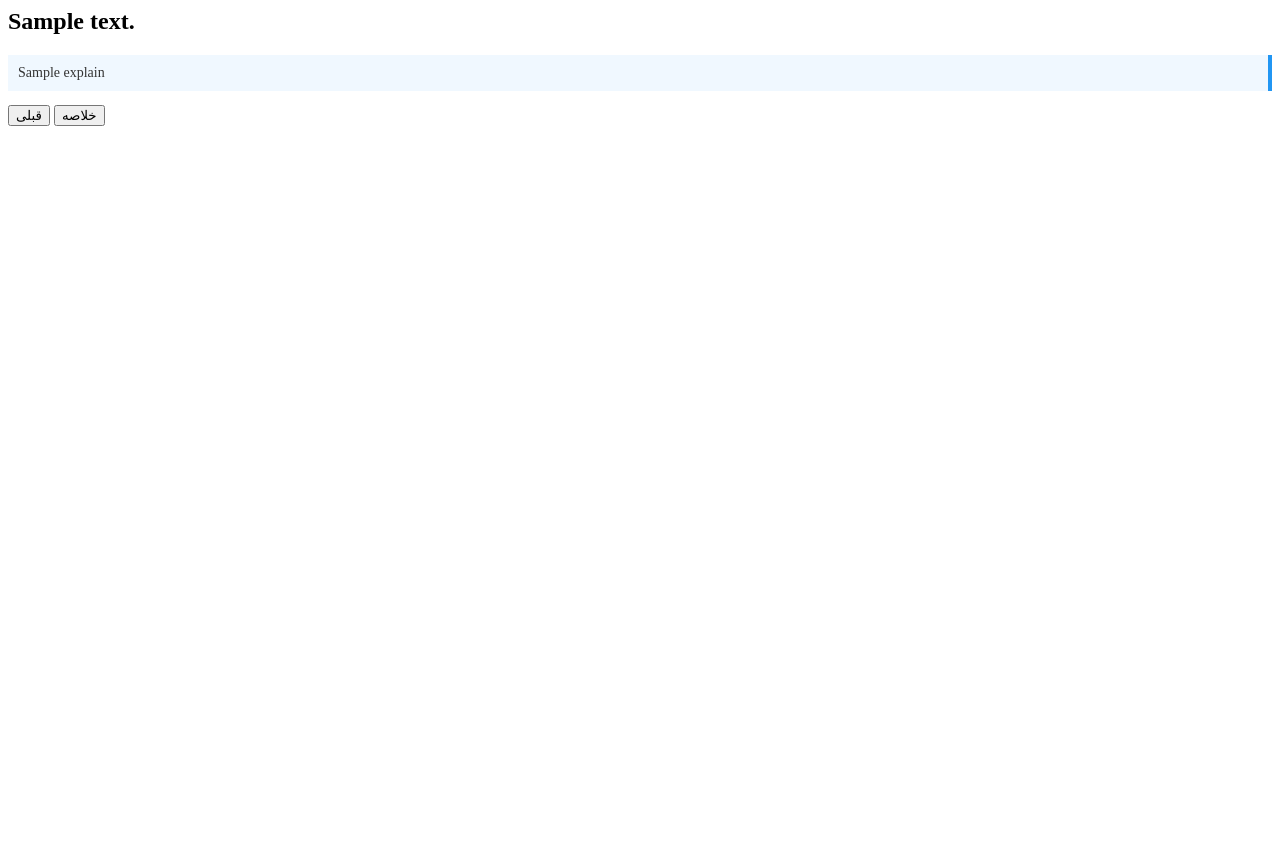
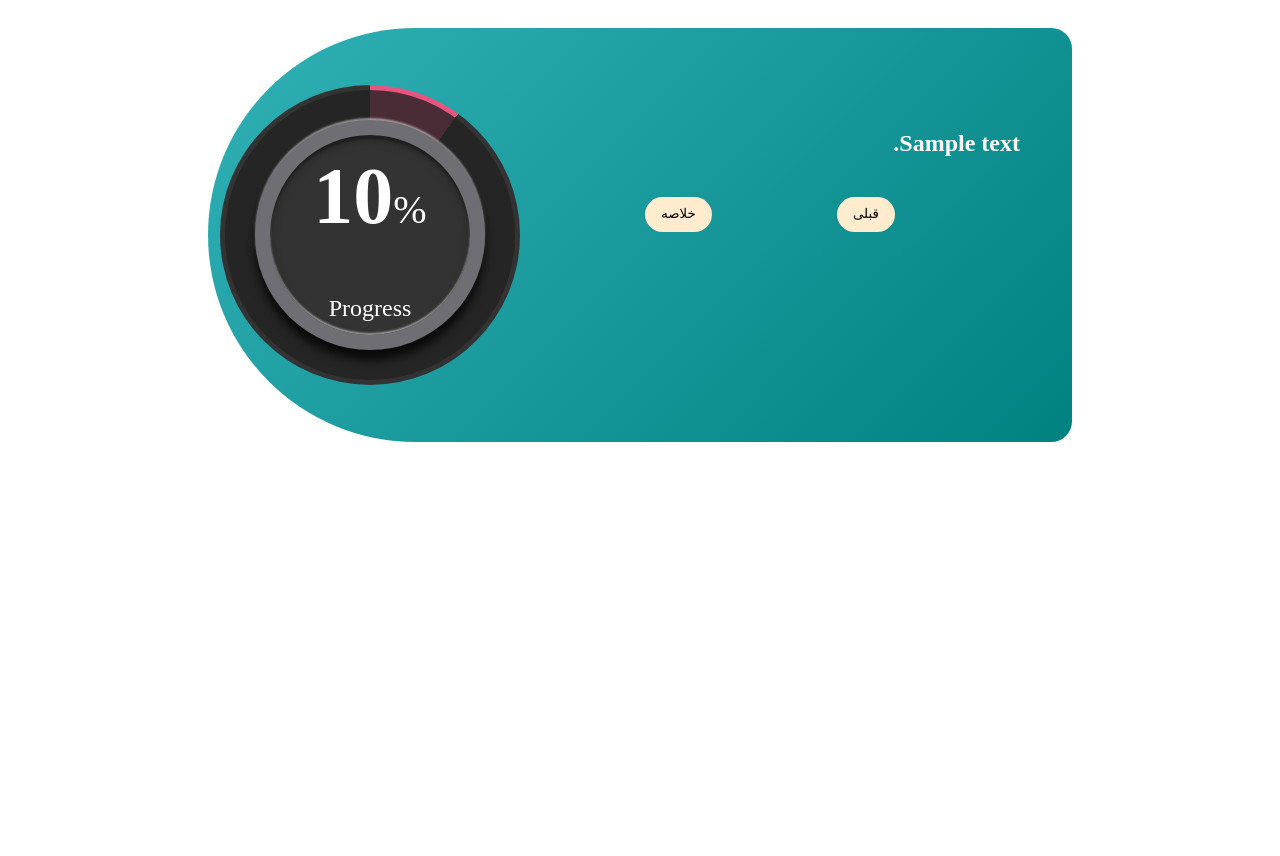
Before and after one commit to ITRCInternship/Research-Method, a Flask app: template app/templates/question.html in a window 1280 px wide. Before the commit the page ends 126 px from the top, so only its background shows below. Run offline with Flask 3, Linux system fonts and the light colour scheme; the template is opened without the code that fills it: most values are stand-ins (such as "Sample title", 1, 10 or a date in 2020).

Commit message:
Creating a circular progress bar and some changes

```diff
--- /dev/null
+++ b/app/static/js/circle.js
@@ -0,0 +1,19 @@
+document.addEventListener("DOMContentLoaded", function (event) {
+    let circle = document.querySelectorAll(".circle");
+    circle.forEach(function (progress) {
+      let degree = 0;
+      var targetDegree = parseInt(progress.getAttribute("data-degree"));
+      let color = progress.getAttribute("data-color");
+      let number = progress.querySelector(".number");
+
+      var interval = setInterval(function () {
+        degree += 1;
+        if (degree > targetDegree) {
+          clearInterval(interval);
+          return;
+        }
+        progress.style.background = `conic-gradient(${color} ${degree}%, #333 0%)`;
+        number.innerHTML = degree + "<span>%</span>";
+      }, 20); // سرعت انیمیشن رو کم یا زیاد کن
+    });
+  });
--- /dev/null
+++ b/app/static/question.css
@@ -0,0 +1,172 @@
+body {
+  font-family: "Vazir";
+  direction: rtl;
+  padding: 20px;
+  justify-content: center;
+  min-height: 100vh;
+}
+.progress-bar {
+  background-color: #e0e0e0;
+  width: 100%;
+  height: 20px;
+  border-radius: 10px;
+  overflow: hidden;
+  box-shadow: inset 0 1px 3px rgba(0, 0, 0, 0.1);
+  margin-bottom: 100px;
+}
+
+.progress::after {
+  content: "";
+  position: absolute;
+  top: 0;
+  left: 0;
+  right: 0;
+  bottom: 0;
+  background: linear-gradient(
+    90deg,
+    rgba(255, 255, 255, 0),
+    rgba(255, 255, 255, 0.8),
+    rgba(255, 255, 255, 0)
+  );
+  transform: translateX(-100%);
+}
+
+.question-container {
+  position: relative;
+  width: 800px;
+  height: 350px;
+  margin: auto;
+  background: linear-gradient(135deg, #30b1b6, #028181);
+  border-radius: 1.5rem;
+  padding: 2rem;
+  color: white;
+  transition: all 0.3s ease;
+  border-radius: 20rem 2rem 2rem 20rem;
+}
+
+.question-container:hover {
+  transform: translateY(-5px);
+  box-shadow: 0px 10px 50px 20px rgba(0, 0, 0, 0.3);
+}
+.question-container .circle {
+  position: absolute;
+  top: 25px; /* فاصله از بالا */
+  left: -520px; /* فاصله از چپ */
+  display: flex;
+  justify-content: center;
+  align-items: center;
+  flex-direction: column;
+  width: 80px; /* کوچک‌تر کردم که داخل کارت جا شه */
+  height: 80px;
+  border-radius: 50%;
+}
+
+.actions {
+  display: flex;
+  justify-content: space-evenly;
+}
+button {
+  background-color: blanchedalmond;
+  color: black;
+  outline: none;
+  border: none;
+  padding: 0.6rem 1rem;
+  border-radius: 3rem;
+  font-family: Tahoma;
+  overflow: hidden;
+  position: relative;
+  cursor: pointer;
+  z-index: 1;
+  font-family: "Vazir";
+  top: 20px;
+}
+button::before {
+  position: absolute;
+  content: "";
+  left: 0;
+  right: 0;
+  bottom: 0;
+  top: 0;
+  border-radius: 3rem;
+  height: 200;
+  width: 200;
+  background-color: rgba(248, 132, 0, 0.801);
+  z-index: -1;
+  transform: scaleX(0);
+  transform-origin: left;
+  transition: 250ms;
+}
+button:hover::before {
+  transform: scaleX(1);
+}
+button:hover {
+  color: aliceblue;
+}
+button:disabled {
+  background-color: #ffffff;
+  cursor: not-allowed;
+}
+.container2 {
+  position: relative;
+  display: flex;
+  justify-content: center;
+  align-items: center;
+  gap: 40px;
+}
+.container2 .circle {
+  position: relative;
+  display: flex;
+  justify-content: center;
+  align-items: center;
+  flex-direction: column;
+  width: 300px;
+  height: 300px;
+  border-radius: 50%;
+}
+.container2 .circle::before {
+  content: "";
+  position: absolute;
+  inset: 5px;
+  border-radius: 50%;
+  background: #222;
+  opacity: 0.8;
+}
+.container2 .circle::after {
+  content: "";
+  position: absolute;
+  width: 200px;
+  height: 200px;
+  background: #333;
+  border: 15px solid #706e75;
+  border-radius: 50%;
+  box-shadow: inset 0 5px 10px rgba(0, 0, 0, 0.25),
+    0 10px 10px rgba(0, 0, 0, 0.75), 0 -2px 2px rgba(255, 255, 255, 0.5),
+    inset 0 4px 2px rgba(0, 0, 0, 0.25),
+    inset 0 -2px 2px rgba(255, 255, 255, 0.5);
+}
+.container2 .circle .number {
+  position: relative;
+  color: #fff;
+  z-index: 10;
+  line-height: 0rem;
+  font-size: 5rem;
+}
+.container2 .circle .number span {
+  font-size: 0.5em;
+  font-weight: 500;
+}
+.container2 .circle h4 {
+  position: relative;
+  color: #fff;
+  z-index: 10;
+  font-weight: 500;
+  font-size: 1.5em;
+  text-transform: capitalize;
+  line-height: 0em;
+}
+.cont3 {
+  position: relative;
+  left: -20px;
+  top: -250px;
+  width: 500px;
+}
--- a/app/templates/question.html
+++ b/app/templates/question.html
@@ -1,31 +1,83 @@
+<!DOCTYPE html>
+<html lang="fa">
+<head>
+  <meta charset="UTF-8" />
+  <title>سوال {{ qid + 1 }} از {{ total }}</title>
+  <link
+    rel="stylesheet"
+    href="{{ url_for('static', filename='question.css') }}"
+  />
+</head>
+
+<body>
+
+
+  <div class="container2">
+
+
   <div class="question-container">
+    <div
+      class="circle"
+      data-degree="{{ progress }}"
+      data-color="#e75480"
+    >
+      <h2 class="number">{{ progress }}<span>%</span></h2>
+      <h4>progress</h4>
+    </div>
+    <div class="cont3">
+
       <h2>{{ question.text }}</h2>
-    {% if question.explain %}
-        <p style="margin-top: 10px; background-color: #f0f8ff; border-right: 4px solid #2196f3; padding: 10px; color: #333; font-size: 14px;">
-            {{ question.explain }}
-        </p>
-    {% endif %}
       <form method="post">
         {% if question.type == 'text' %}
         <textarea name="answer" rows="4" cols="50" required></textarea>
         {% elif question.type == 'single' %}
         {% for option in question.options %}
         <div>
-                    <input type="radio" id="opt{{ loop.index }}" name="answer" value="{{ option }}" required>
+          <input
+            type="radio"
+            id="opt{{ loop.index }}"
+            name="answer"
+            value="{{ option }}"
+            required
+          />
           <label for="opt{{ loop.index }}">{{ option }}</label>
         </div>
         {% endfor %}
         {% elif question.type == 'multiple' %}
         {% for option in question.options %}
         <div>
-                    <input type="checkbox" id="opt{{ loop.index }}" name="answer" value="{{ option }}">
+          <input
+            type="checkbox"
+            id="opt{{ loop.index }}"
+            name="answer"
+            value="{{ option }}"
+          />
           <label for="opt{{ loop.index }}">{{ option }}</label>
         </div>
         {% endfor %}
         {% endif %}
+
         <div class="actions">
-            <button type="submit" name="direction" value="prev" {% if qid == 0 %}disabled{% endif %}>قبلی</button>
-            <button type="submit" name="direction" value="next">{{ 'بعدی' if qid < total - 1 else 'خلاصه' }}</button>
+          <button
+            type="submit"
+            name="direction"
+            value="prev"
+            {% if qid == 0 %}disabled{% endif %}
+          >
+            قبلی
+          </button>
+          <button
+            type="submit"
+            name="direction"
+            value="next"
+          >
+            {{ 'بعدی' if qid < total - 1 else 'خلاصه' }}
+          </button>
         </div>
       </form>
     </div>
+  </div>
+
+  <script src="{{ url_for('static', filename='js/circle.js') }}"></script>
+</body>
+</html>
```
Lines whose indentation alone changed are shown as unchanged.
